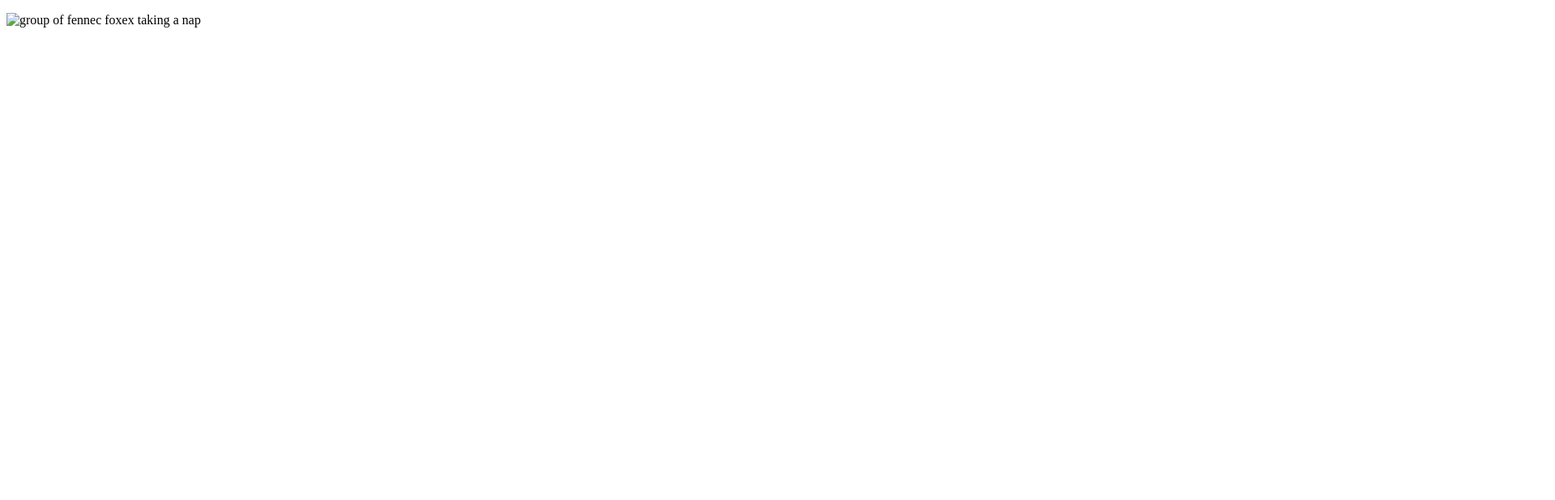
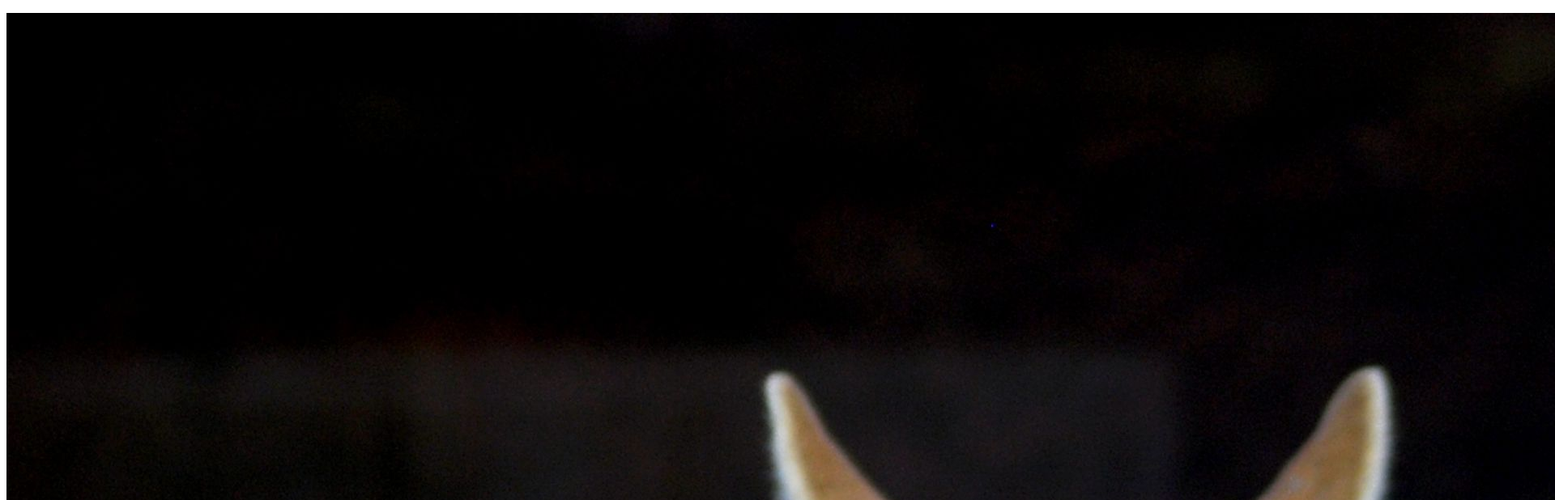
Before and after one commit to Lokipokiy/neit-danielson-2024, a plain HTML site: page w1/homework/index.html in a window 1280 px wide. Shown: the top 618 px of the page at 81% size, 1920 px wide, since content can reach past the window. Drawn offline with Linux system fonts and the light colour scheme.

Commit message:
Updated Image Source

```diff
--- a/w1/homework/index.html
+++ b/w1/homework/index.html
@@ -9,7 +9,7 @@
 </head>
 <body>
     <p>
-        <img src="Fennecnaptime.jpg" alt="group of fennec foxex taking a nap">
+        <img src="images/Fennecnaptime.jpg" alt="group of fennec foxes taking a nap">
     </p>
 </body>
 </html>
```
